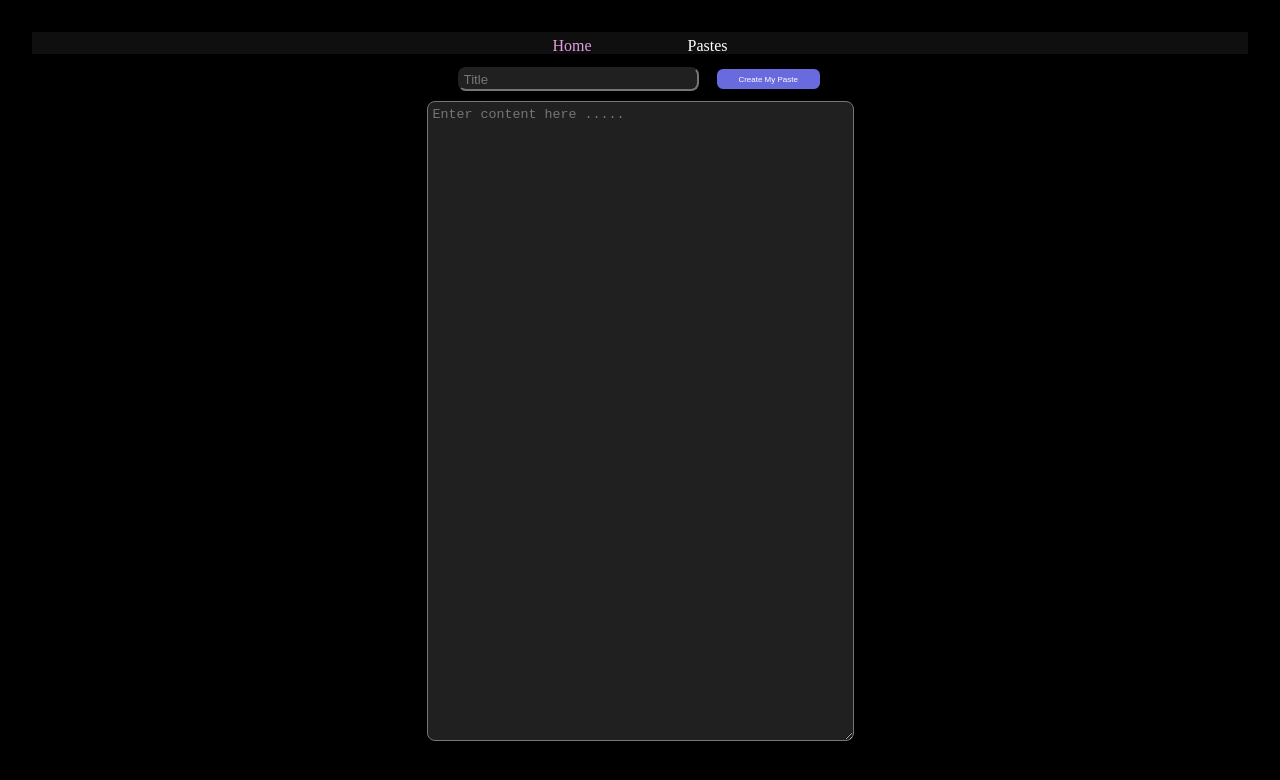
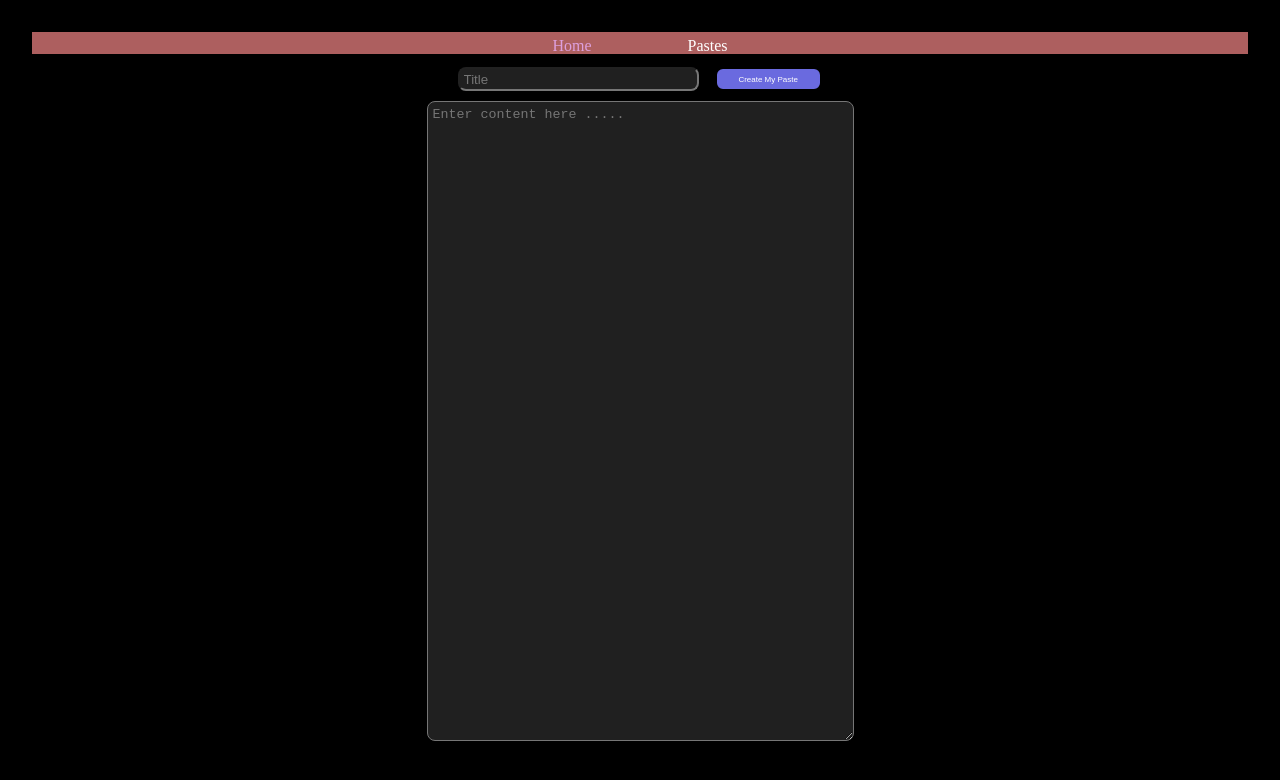
Before and after one commit to karan-100/PasteApp, a React (Vite) app: page / in a window 1280 px wide. Shown: the top 780 px of the page. Built offline with nearby package versions, Linux system fonts and the light colour scheme.

Commit message:
second commiut

```diff
--- a/src/components/Navbar.css
+++ b/src/components/Navbar.css
@@ -12,7 +12,7 @@
     justify-content: center;
     gap: 6rem;
     padding-top:0.3rem;
-    background-color: rgb(15, 15, 15);
+    background-color: rgb(173, 95, 95);
 
 }
 
```
